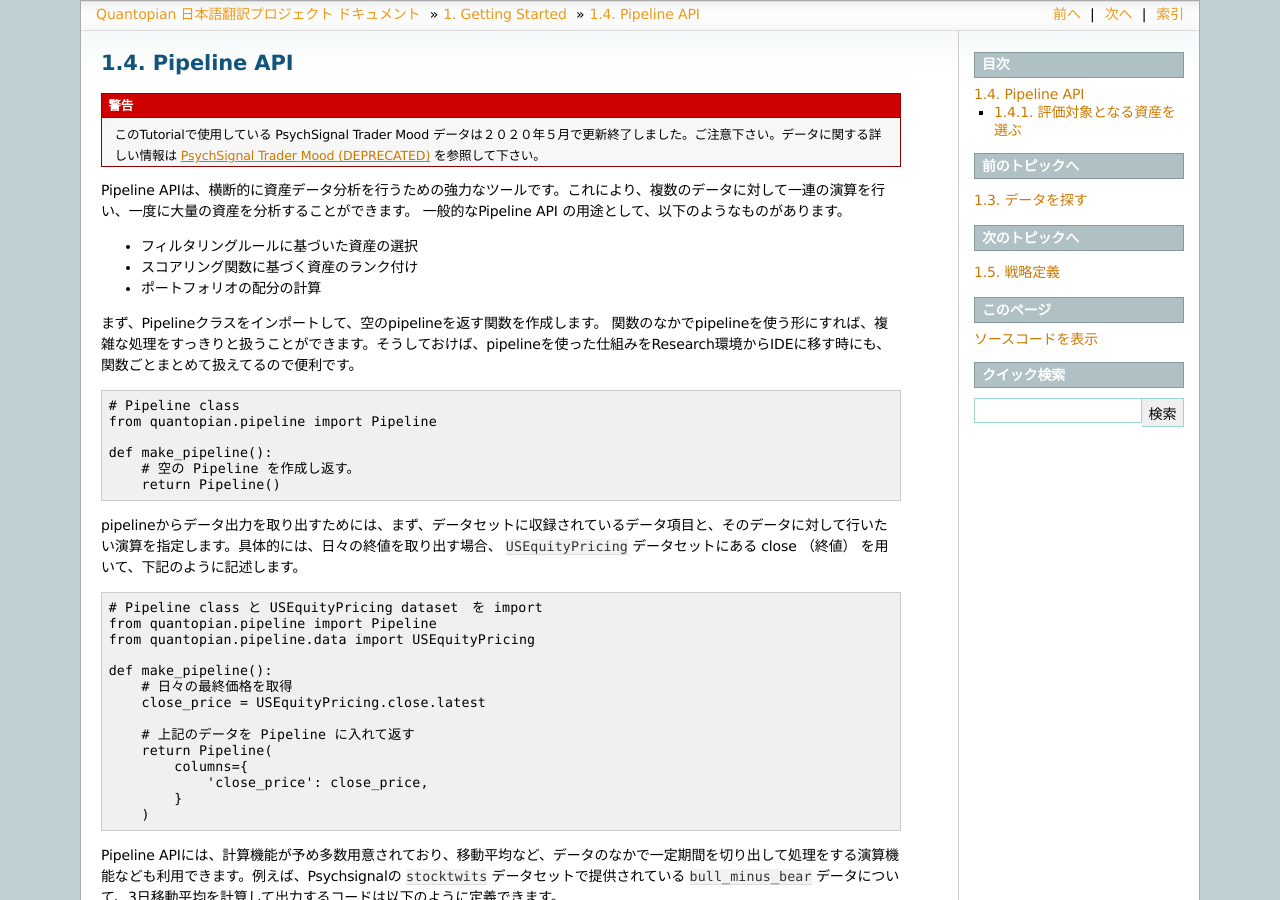
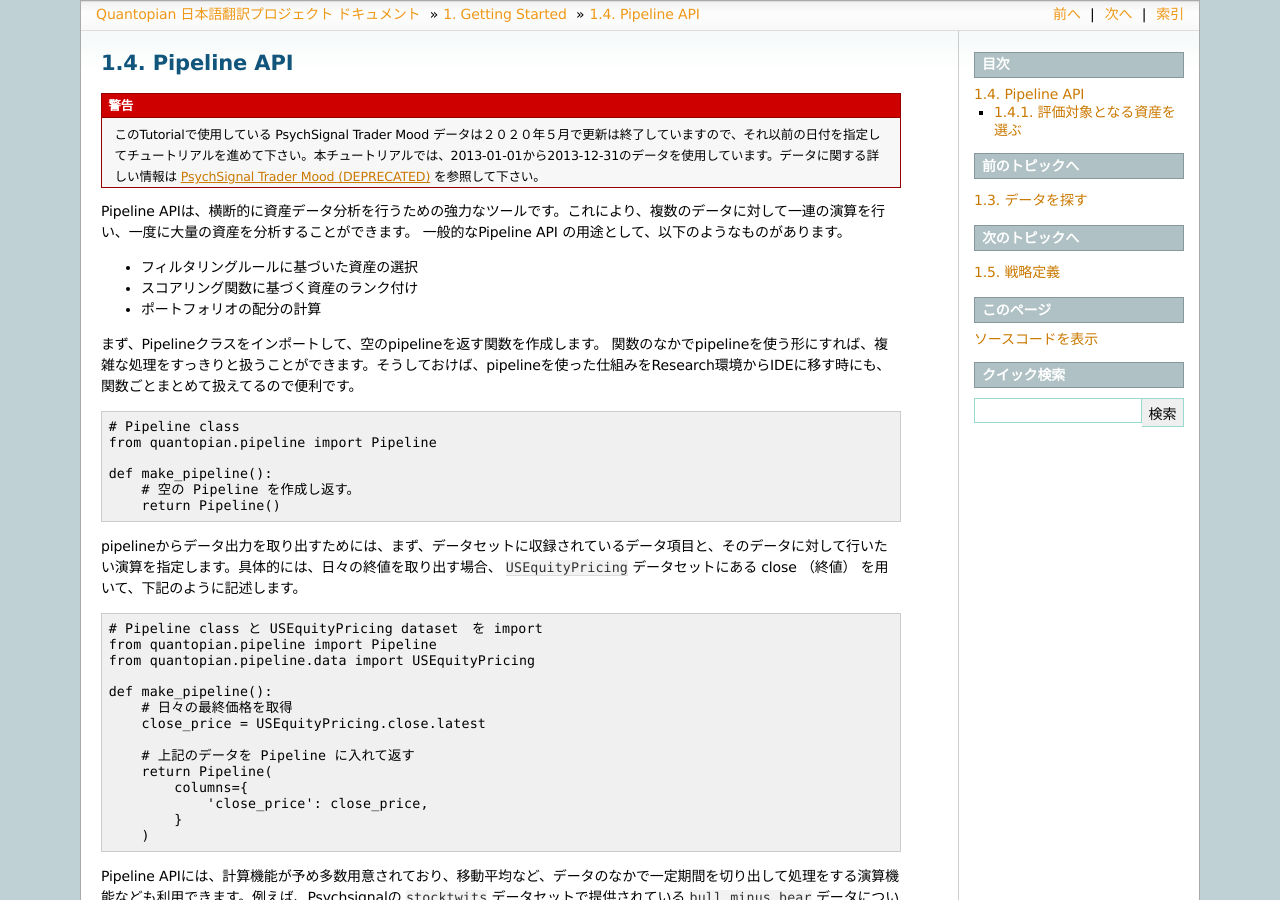
Before and after one commit to tokyoquantopian/quantopian-doc-ja, a Sphinx documentation site: the page built from source/tutorial/1_getting_started_lesson3.rst, in a window 1280 px wide and 900 px high. Built offline with Sphinx 7.4.7, drawn with Linux system fonts in a browser that asks for light colours.

Commit message:
Update 1_getting_started_lesson3.rst
#77 対応

```diff
--- a/source/tutorial/1_getting_started_lesson3.rst
+++ b/source/tutorial/1_getting_started_lesson3.rst
@@ -3,7 +3,7 @@ Pipeline API
 
 .. warning::
 
-   このTutorialで使用している PsychSignal Trader Mood データは２０２０年５月で更新終了しました。ご注意下さい。データに関する詳しい情報は `PsychSignal Trader Mood (DEPRECATED) <https://www.quantopian.com/docs/data-reference/psychsignal#psychsignal-data-reference>`__ を参照して下さい。
+   このTutorialで使用している PsychSignal Trader Mood データは２０２０年５月で更新は終了していますので、それ以前の日付を指定してチュートリアルを進めて下さい。本チュートリアルでは、2013-01-01から2013-12-31のデータを使用しています。データに関する詳しい情報は `PsychSignal Trader Mood (DEPRECATED) <https://www.quantopian.com/docs/data-reference/psychsignal#psychsignal-data-reference>`__ を参照して下さい。
 
 Pipeline APIは、横断的に資産データ分析を行うための強力なツールです。これにより、複数のデータに対して一連の演算を行い、一度に大量の資産を分析することができます。
 一般的なPipeline API の用途として、以下のようなものがあります。
```
